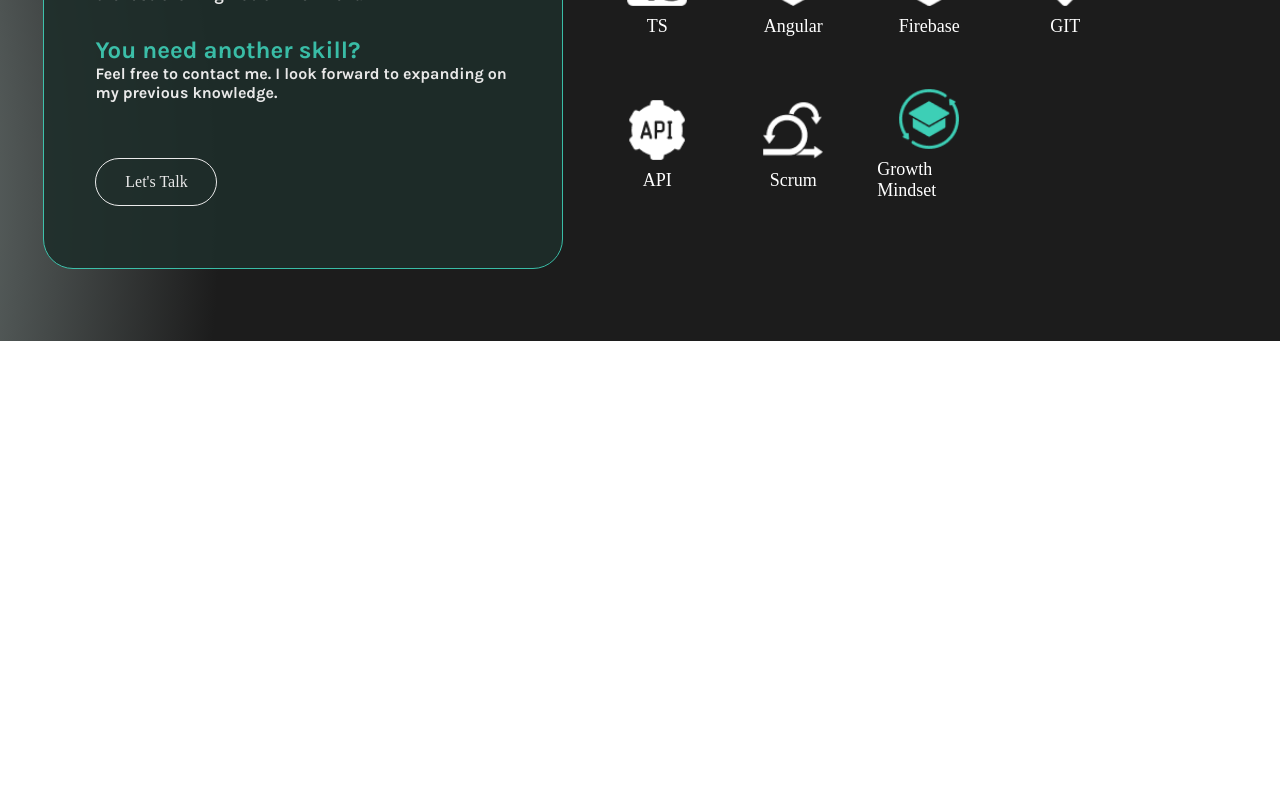
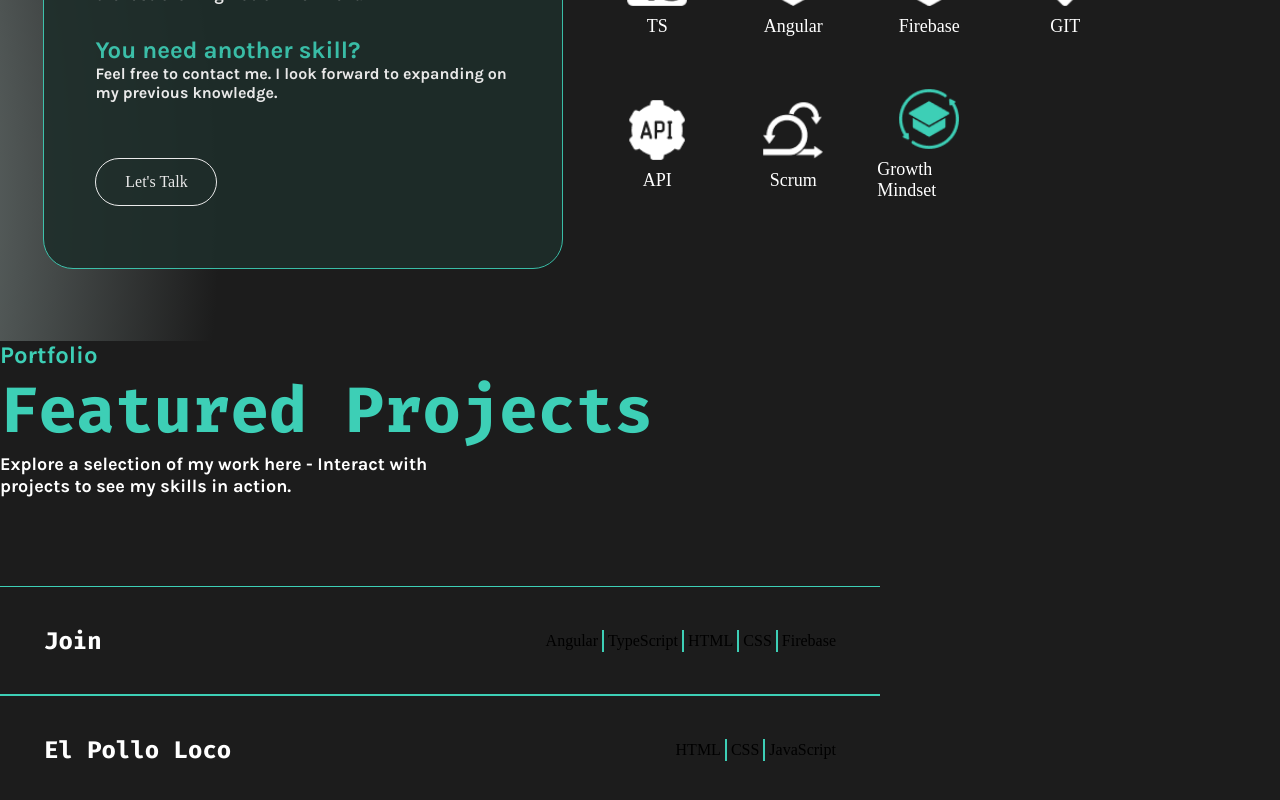
Before and after one commit to FederDonut/Portfolio, an Angular app: page / in a window 1280 px wide. Shown: the part 2262-3062 px from the top of the page. Before the commit the page ends 2603 px from the top, so only its background shows below. Built offline with nearby package versions, Linux system fonts and the light colour scheme.

Commit message:
work on projects component

```diff
--- a/src/app/app.html
+++ b/src/app/app.html
@@ -3,3 +3,4 @@
 <router-outlet />
 <app-about-me></app-about-me>
 <app-technologies></app-technologies>
+<app-projects></app-projects>
--- a/src/app/app.ts
+++ b/src/app/app.ts
@@ -4,6 +4,7 @@ import { RouterOutlet } from '@angular/router';
 import { Landingpage } from './landingpage/landingpage';
 import { AboutMe } from './about-me/about-me';
 import { Technologies } from './technologies/technologies';
+import { Projects } from './projects/projects';
 
 @Component({
   selector: 'app-root',
@@ -13,6 +14,7 @@ import { Technologies } from './technologies/technologies';
 
     AboutMe,
     Technologies,
+    Projects,
   ],
   templateUrl: './app.html',
   styleUrl: './app.scss'
--- a/src/app/projects/projects.html
+++ b/src/app/projects/projects.html
@@ -1 +1,49 @@
-<p>projects works!</p>
+
+<section class="projects">
+    <div class="project-wrapper">
+        <div class="top-wrapper">
+            <h3>Portfolio</h3>
+            <h1>Featured Projects</h1>
+            <p>Explore a selection of my work here
+                - Interact with<br> projects to see my skills in action.
+            </p>
+        </div>
+       <div class="bottom-wrapper">
+
+            <div class="portfolio">
+                <div class="portfolio-wrapper">
+                    <h2>Join</h2>
+                    <div class="technologies">
+                        <p>Angular</p>
+                        <div class="separator"></div>
+                        <p>TypeScript</p>
+                        <div class="separator"></div>
+                        <p>HTML</p>
+                        <div class="separator"></div>
+                        <p>CSS</p>
+                        <div class="separator"></div>
+                        <p>Firebase</p>
+                    </div>
+                </div>
+                <div class="portfolio-wrapper">
+                    <h2>El Pollo Loco</h2>
+                    <div class="technologies">
+                        <p>HTML</p>
+                        <div class="separator"></div>
+                        <p>CSS</p>
+                        <div class="separator"></div>
+                        <p>JavaScript</p>
+                    </div>
+                </div>
+            </div>
+
+            <div class="project-preview">
+                <div class="first-layer"></div>
+                <div class="second-layer"></div>
+            </div>
+
+       </div>
+    </div>
+
+
+</section>
--- a/src/app/projects/projects.scss
+++ b/src/app/projects/projects.scss
@@ -0,0 +1,103 @@
+$font: 'FiraCode';
+$Karla: 'Karla';
+
+
+
+.projects{
+    height: 581px;
+    width: 100%;
+    background-color: rgb(28, 28, 28);
+    display: flex;
+    flex-direction: column;
+    justify-content: flex-start;
+
+    .project-wrapper{
+        position: relative;
+        height: 95%;
+        width: 100%;
+        display: flex;
+        flex-direction: column;
+        gap: 41px;
+        //margin-left: 13%;
+        //margin-top: 8px;
+
+        .top-wrapper{
+            height: 40%;
+            width: 100%;
+
+            h3{
+                color: #3DCFB6;
+                font-size: 24px;
+                font-family: $Karla;
+            }
+            h1{
+                color: #3DCFB6;
+                font-size: 64px;
+                font-family: $font;
+            }
+            p{
+                color: #FFFFFF;
+                font-size: 18px;
+                font-family: $Karla;
+            }
+        }
+        .bottom-wrapper{
+            height: 60%;
+            width: 100%;
+            display: flex;
+            flex-direction: row;
+            .portfolio{
+                height: auto;
+                width: 880px;
+                display: flex;
+                flex-direction: column;
+
+                .portfolio-wrapper{
+                    height: 109px;
+                    width: 100%;
+                    border-top: 1px solid #3DCFB6;
+                    border-bottom: 1px solid #3DCFB6;
+                    display: flex;
+                    align-items: center;
+                    justify-content: space-between;
+                    padding-left: 5%;
+                    padding-right: 5%;
+                    &:hover{
+                        cursor: pointer;
+                        background-color: rgb(33, 82, 72);
+                    }
+
+                    h2{
+                        color: #FFFFFF;
+                        font-size: 24px;
+                        font-family: $font;
+
+                    }
+                    .technologies{
+                        height: 22px;
+                        width: auto;
+                        display: flex;
+                        flex-direction: row;
+                        align-items: center;
+                        gap: 4px;
+
+                        .separator{
+                            height: 100%;
+                            width: 2px;
+                            background-color: #3DCFB6;
+                        }
+
+                    }
+                }
+                .project-preview{
+                    height: 250px;
+                    width: 250px;
+                    border-radius: 5px;
+                    border: 1px solid white;
+                }
+            }
+
+        }
+    }
+
+}
```
